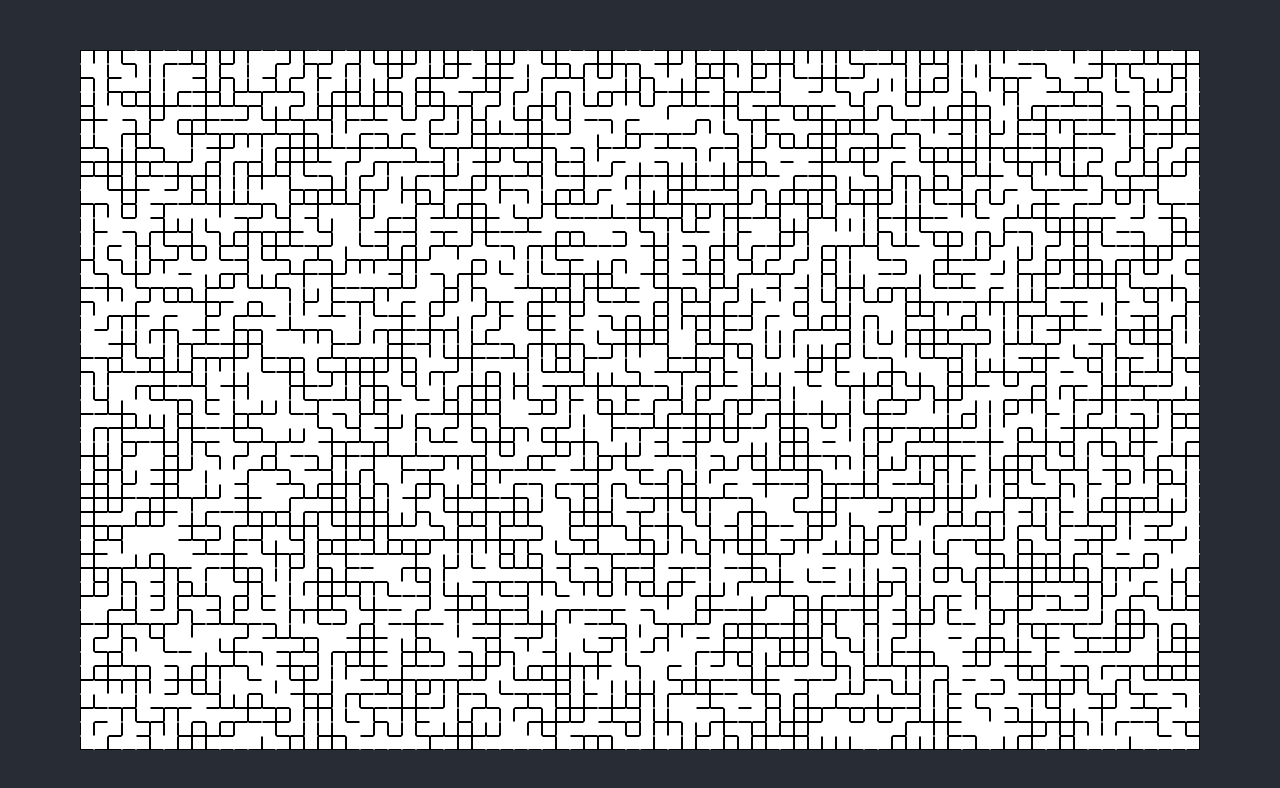
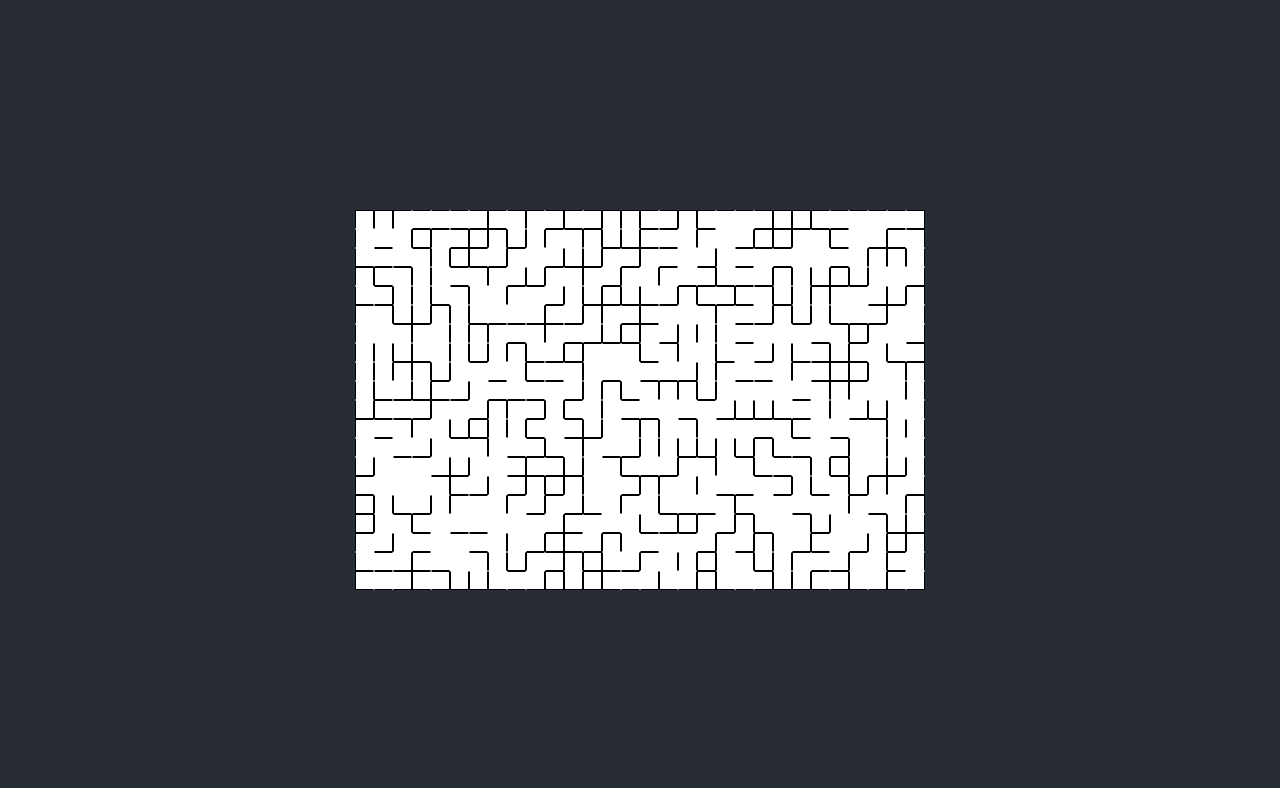
Before and after one commit to ob-ivan/maze-generator, a React (Create React App) app: page / in a window 1280 px wide. Shown: the top 788 px of the page. Built offline with nearby package versions, Linux system fonts and the light colour scheme.

Commit message:
Adjust some constants

```diff
--- a/src/App.tsx
+++ b/src/App.tsx
@@ -6,7 +6,7 @@ function App() {
   return (
     <div className="App">
       <header className="App-header">
-          <Maze maxX={80} maxY={50}/>
+          <Maze maxX={30} maxY={20}/>
       </header>
     </div>
   );
--- a/src/index.css
+++ b/src/index.css
@@ -20,8 +20,8 @@ code {
 
 .maze--cell {
   border: 1px solid white;
-  height: 10px;
-  width: 10px;
+  height: 15px;
+  width: 15px;
 }
 
 .maze--cell__wall-up {
--- a/src/maze/Maze.tsx
+++ b/src/maze/Maze.tsx
@@ -25,7 +25,7 @@ export class Maze extends React.Component<MazeProps, MazeState> {
             }
         }
 
-        for (let i = 0, maxI = this.props.maxX * this.props.maxY; i < maxI; ++i) {
+        for (let i = 0, maxI = 1.4 * this.props.maxX * this.props.maxY; i < maxI; ++i) {
             let x = Math.floor(Math.random() * this.props.maxX);
             let y = Math.floor(Math.random() * this.props.maxY);
             let moves: { d: Direction, dx: number, dy: number }[] = [
```
